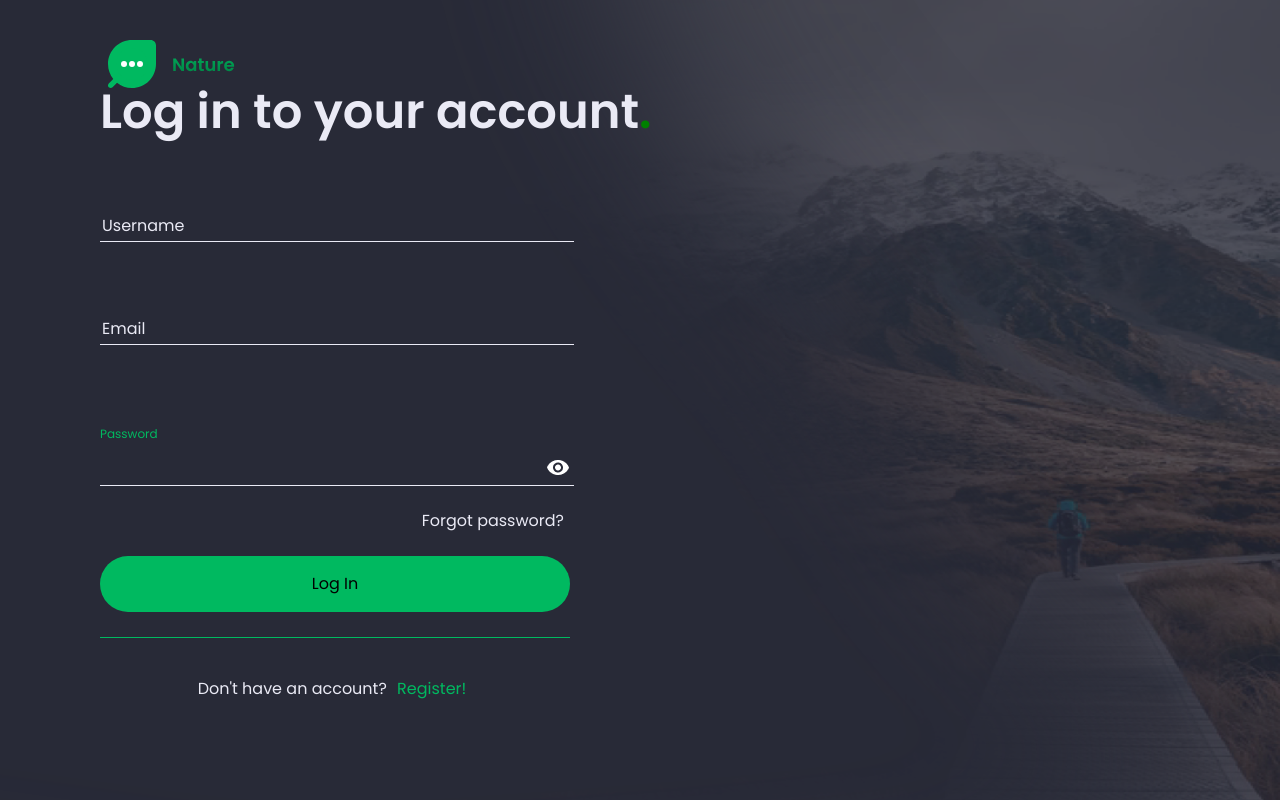
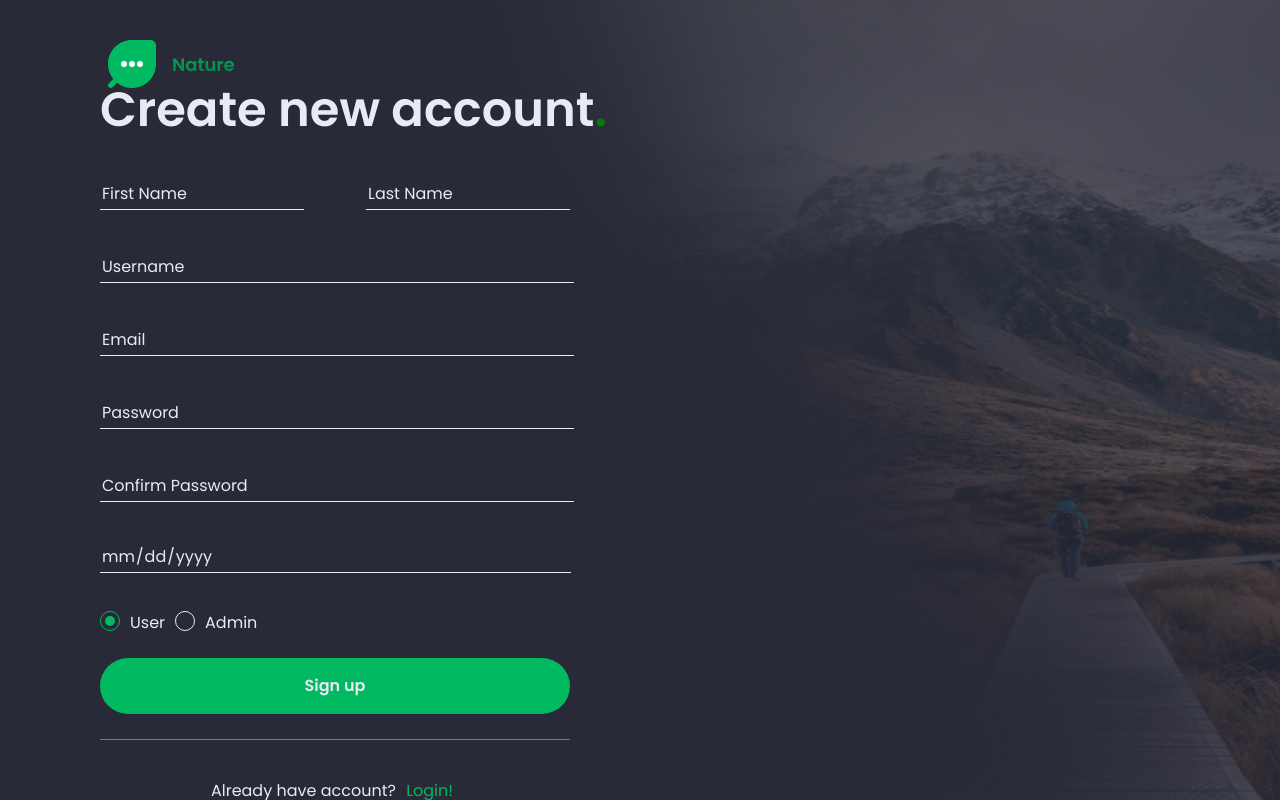
Before and after one commit to stefanskoricdev/nature-social-media, a React (Create React App) app: page / in a window 1280 px wide. Built offline with nearby package versions, Linux system fonts and the light colour scheme.

Commit message:
Style LoginForm and RegisterForm submit button

```diff
--- a/src/App.js
+++ b/src/App.js
@@ -12,7 +12,7 @@ function App() {
 
   return (
     <div className={styles.App}>
-      <Login />
+      <Register />
     </div>
   );
 }
--- a/src/components/LoginForm/LoginForm.module.scss
+++ b/src/components/LoginForm/LoginForm.module.scss
@@ -72,9 +72,11 @@
         width: 47rem;
         border-radius: 100px;
         height: 5.6rem;
+        font-size: 1.6rem;
+        font-weight: 600;
+        color: $whiteish;
         border: none;
         background-color: $lightGreen;
-        font-size: 1.6rem;
     }
 
     .Register {
--- a/src/components/RegisterForm/RegisterForm.module.scss
+++ b/src/components/RegisterForm/RegisterForm.module.scss
@@ -55,9 +55,11 @@
         width: 47rem;
         border-radius: 100px;
         height: 5.6rem;
+        font-size: 1.6rem;
+        font-weight: 600;
+        color: $whiteish;
         border: none;
         background-color: $lightGreen;
-        font-size: 1.6rem;
     }
 
 
```
